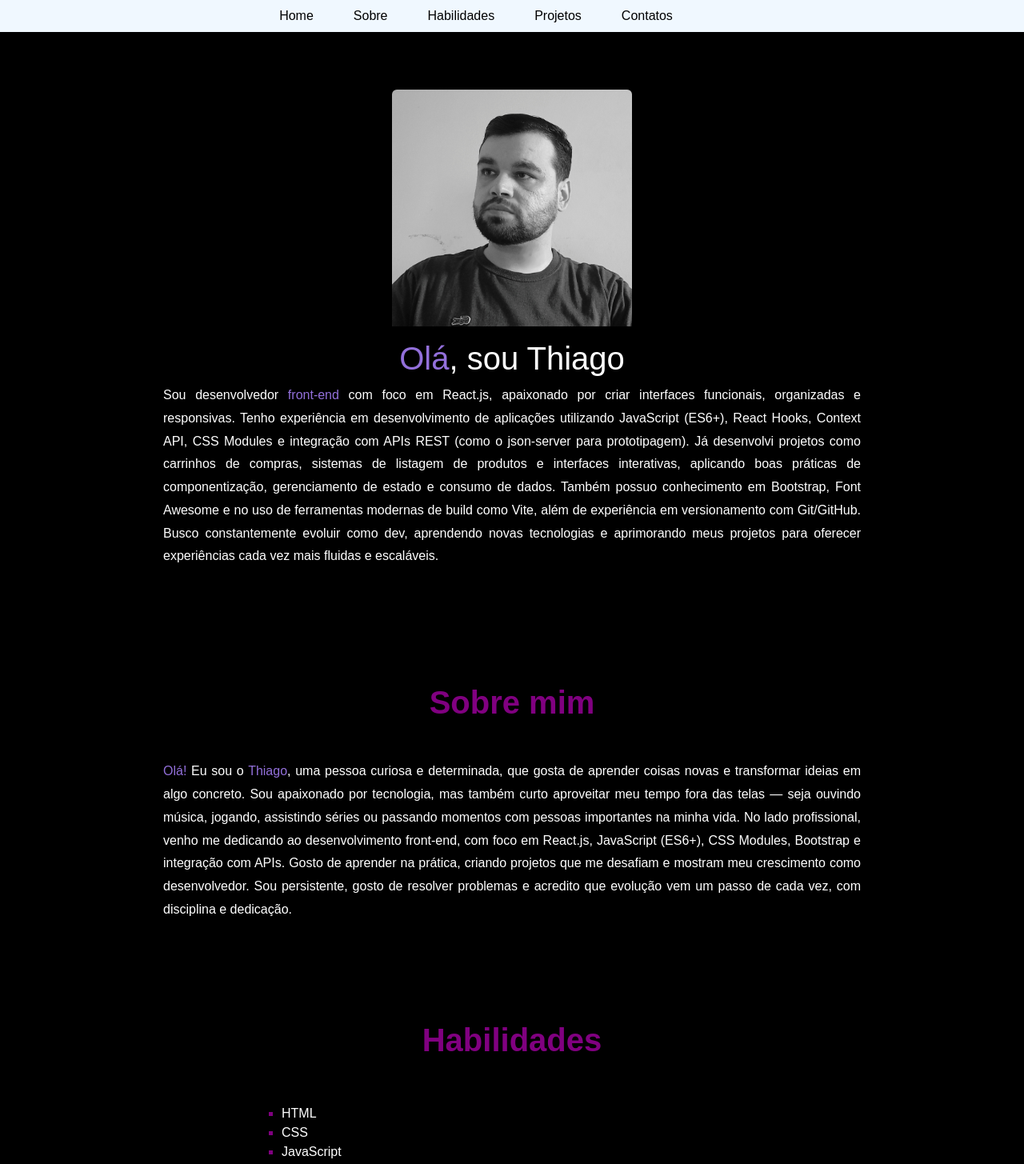
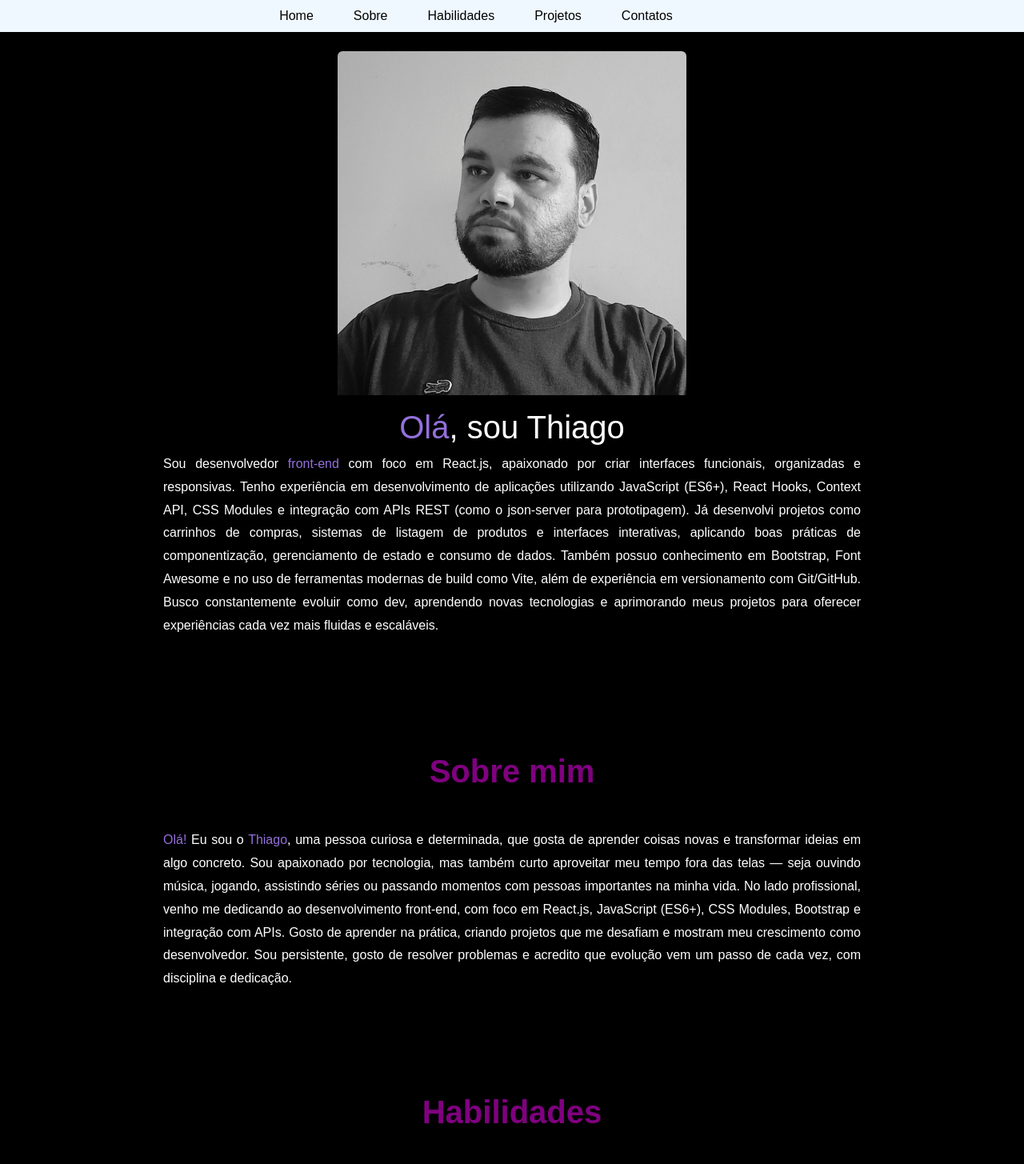
Before and after one commit to ThiagoAndrade92/portifolio, a React (Vite) app: page /portifolio/about in a window 1280 px wide. Shown: the top 1455 px of the page at 80% size. Built offline with nearby package versions, Linux system fonts and the light colour scheme.

Commit message:
espaço entre as sections feito

```diff
--- a/src/pages/About/About.module.css
+++ b/src/pages/About/About.module.css
@@ -1,7 +1,6 @@
 .about {
    padding: 5%;
    height: calc(100% - 8%);
-   padding-bottom: 60px;
 }
 
 .about h1 {
@@ -16,14 +15,15 @@
    text-align: justify;
 }
 
-/* @media (min-width: 769px) {
+@media (min-width: 769px) {
    .about {
-      height: 90vh;
-   }
-} */
+      margin-top: 100px;
+      }
+      }
 
-@media (min-width: 992px) {
-   .about {
+      @media (min-width: 992px) {
+         .about {
+      margin-top: 0px;
       max-width: 1000px;
       margin: 0 auto;
       height: inherit;
--- a/src/pages/Hero/Hero.module.css
+++ b/src/pages/Hero/Hero.module.css
@@ -32,7 +32,7 @@
    }
 
    .img_hero {
-      margin-block: 50%;
+      margin-top: 200px;
    }
 
    .img {
@@ -49,11 +49,7 @@
    }
 
    .img_hero {
-      margin-block: 20%;
-   }
-
-   .img {
-      width: 300px;
+      margin-top: 0;
    }
 
    .text {
--- a/src/pages/Hero/index.tsx
+++ b/src/pages/Hero/index.tsx
@@ -8,7 +8,7 @@ export const Hero = () => {
 
    return (
       <section className={`${style.hero} d-flex flex-column align-items-center justify-content-center`} id='home'>
-         <div className={` ${style.img_hero} d-flex align-items-center justify-content-center mb-3 mt-md-5`}>
+         <div className={` ${style.img_hero} d-flex align-items-center justify-content-center mb-3`}>
             <img src={Perfil} alt='Thiago' title='Thiago da Silva Andrade' className={`${style.img}`}></img>
          </div>
          <div className={`${style.text}`}>
```
